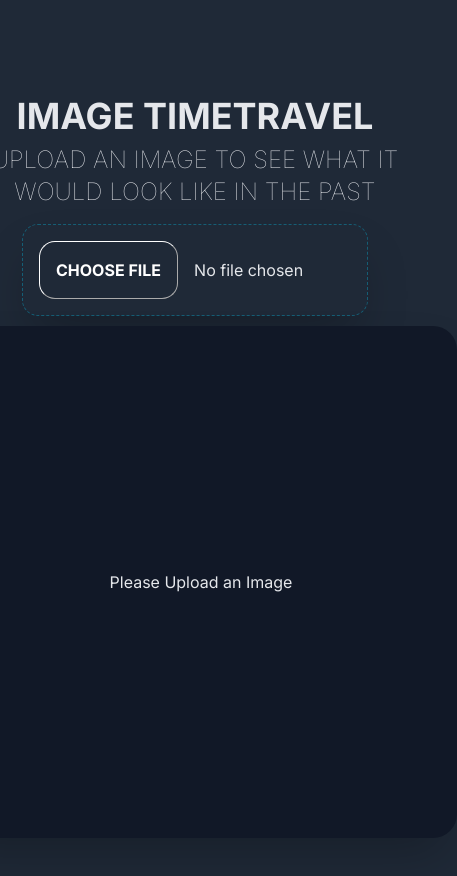
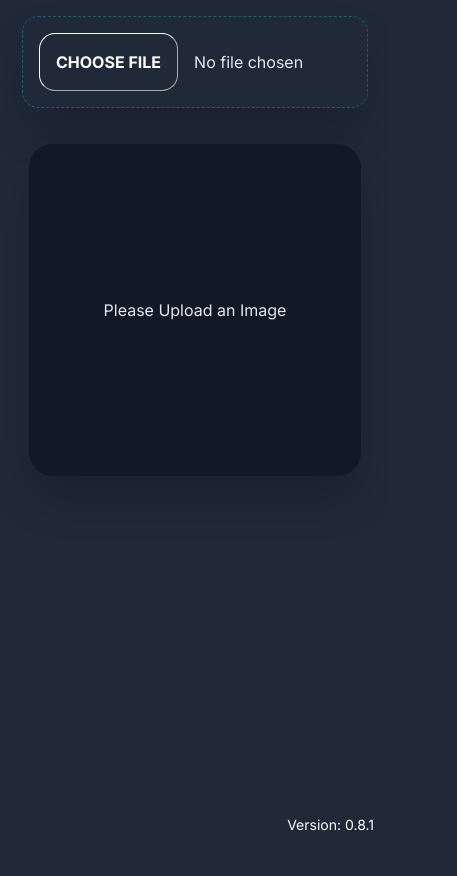
Before and after one commit to GoodVibezOnly/TimeTravelWeb_Next, a Next.js app: page / in a window 390 px wide. Shown: the top 876 px of the page, 457 px wide, since content can reach past the window. After the commit the page ends 844 px from the top, so only its background shows below. Built offline with nearby package versions, Linux system fonts and the light colour scheme; no server answers.

Commit message:
improved responsivenes

```diff
--- a/app/globals.css
+++ b/app/globals.css
@@ -8,7 +8,7 @@ body {
 }
 
 h1 {
-  @apply mt-0 text-4xl font-bold uppercase;
+  @apply mt-4 text-4xl font-bold uppercase;
 }
 h2 {
   @apply mt-2 font-thin text-2xl uppercase z-30;
@@ -49,13 +49,13 @@ input[type="file"]::-webkit-file-upload-button {
 }
 
 img {
-  height: 512px;
-  width: 512px;
+  height: 60vh;
+  width: 60vh;
   @apply duration-200 ease-in-out mr-auto ml-auto rounded-3xl shadow-2xl max-w-full;
 
   @media (orientation: portrait) {
-    height: 512px;
-    width: 512px;
+    height: 85vw;
+    width: 85vw;
   }
 }
 
@@ -141,9 +141,7 @@ img {
 }
 
 .centerContainer {
-  height: 500px;
-  width: 500px;
-  @apply flex relative items-center ml-auto mr-auto;
+
 }
 
 .backdrop {
@@ -168,27 +166,38 @@ img {
 }
 
 .upload {
-  z-index: 0;
-  position: absolute;
-
-  height: 512px;
-  width: 512px;
+  position: relative;
+  margin-top: 20px;
+  height: 60vh;
+  width: 60vh;
+  margin-left: auto;
+  margin-right: auto;
   display: flex;
   justify-content: center;
   align-items: center;
-  @apply duration-200 select-none ease-in-out mr-auto ml-auto rounded-3xl bg-gray-900 shadow-2xl;
+  @apply duration-200 select-none ease-in-out rounded-3xl bg-gray-900 shadow-2xl;
+
+  @media (orientation: portrait) {
+    height: 85vw;
+    width: 85vw;
+  }
 }
 
 .loading {
-  z-index: 10;
   position: absolute;
-  height: 512px;
-  width: 512px;
+  z-index: 40;
+  height: 60vh;
+  width: 60vh;
   display: flex;
   justify-content: center;
   align-items: center;
 
-  @apply duration-200 select-none ease-in-out mr-auto ml-auto rounded-3xl bg-black bg-opacity-40 backdrop-blur-sm;
+  @apply duration-200 select-none ease-in-out mr-auto ml-auto rounded-3xl bg-black bg-opacity-50 backdrop-blur-xl;
+
+  @media (orientation: portrait) {
+    height: 85vw;
+    width: 85vw;
+  }
 }
 
 .loadingAnimation {
@@ -212,17 +221,31 @@ img {
 }
 
 .FileUploader {
-  height: 512px;
-  width: 512px;
+  height: 60vh;
+  width: 60vh;
   @apply duration-200 ease-in-out mr-auto ml-auto rounded-3xl bg-gray-900 shadow-2xl;
+
+
 }
 
 .startButton {
-  @apply p-4 w-1/4;
+  @apply p-4 w-1/6;
+
+  @media (orientation: portrait) {
+    padding: 6px;
+    width: 50%;
+
+  }
+
+
 }
 
 /* imput type range color green */
 input[type="range"] {
-  width: 512px;
+  width: 75vh;
   @apply bg-green-600 m-4;
+
+  @media (orientation: portrait) {
+    width: 85vw;
+  }
 }
--- a/app/page.tsx
+++ b/app/page.tsx
@@ -1,10 +1,12 @@
 import Image from "next/image";
 import FileUploader from "../components/FileUploader";
+import BottomBar from "@/components/BottomBar";
 
 export default function Home() {
   return (
-    <main className="flex min-h-screen flex-col items-center justify-between p-24">
+    <main>
       <FileUploader />
+      <BottomBar version=" 0.8.1" />
     </main>
   );
 }
--- /dev/null
+++ b/components/BottomBar.tsx
@@ -0,0 +1,15 @@
+import React from 'react';
+
+interface BottomBarProps {
+  version: string;
+}
+
+const BottomBar: React.FC<BottomBarProps> = ({ version }) => {
+  return (
+    <div className="bottom-bar absolute right-0 bottom-0 text-white py-2 px-4">
+      <span className="text-sm">Version: {version}</span>
+    </div>
+  );
+};
+
+export default BottomBar;
--- a/components/FileUploader.tsx
+++ b/components/FileUploader.tsx
@@ -304,8 +304,6 @@ const FileUploader: React.FC<Props> = ({}) => {
     }
   };
 
-
-
   const handleClickGif = async () => {
     setIsLoading(true);
     const reader = new FileReader();
@@ -462,8 +460,8 @@ const FileUploader: React.FC<Props> = ({}) => {
 
   return (
     <div className="">
-      <h1>image TimeTravel</h1>
-      <h2>Upload an image to see what it would look like in the past</h2>
+      {/* <h1>image TimeTravel</h1>
+      <h2>Upload an image to see what it would look like in the past</h2> */}
       {PopUpOpen ? (
         <ImagePopUp
           onClose={() => setPopUpOpen(false)}
@@ -493,9 +491,9 @@ const FileUploader: React.FC<Props> = ({}) => {
                     width={512}
                     height={512}
                   />
-                </div>
                   <div className="loading">
                     <div className="loadingAnimation">⏳</div>
+                  </div>
                 </div>
               </div>
               <div className="text">
@@ -513,7 +511,6 @@ const FileUploader: React.FC<Props> = ({}) => {
             <div>
               {showOriginal ? (
                 <div>
-                  {/* TODO: Open popup with image in fullscreen */}
                   <NextImage
                     className="clickableImages"
                     onClick={handleResponseImageClick}
@@ -523,10 +520,17 @@ const FileUploader: React.FC<Props> = ({}) => {
                     height={512}
                   />
                   <h1>original image</h1>
-                  <button onClick={handleShowOriginalButton}>
+                  <div className="twoButtons">
+                    <button className="startButton" onClick={handleBackButton}>
+                      back
+                    </button>
+                    <button
+                      className="startButton"
+                      onClick={handleShowOriginalButton}
+                    >
                       show {year}
                     </button>
-                  <button onClick={handleBackButton}>back</button>
+                  </div>
                 </div>
               ) : (
                 <div>
@@ -553,10 +557,20 @@ const FileUploader: React.FC<Props> = ({}) => {
                         <h1> {year}</h1>
                       </div>
                     )}
-                    <button onClick={handleShowOriginalButton}>
+                    <div className="twoButtons">
+                      <button
+                        className="startButton"
+                        onClick={handleBackButton}
+                      >
+                        back
+                      </button>
+                      <button
+                        className="startButton"
+                        onClick={handleShowOriginalButton}
+                      >
                         show original
                       </button>
-                    <button onClick={handleBackButton}>back</button>
+                    </div>
                   </div>
                 </div>
               )}
```
Lines whose indentation alone changed are shown as unchanged.
